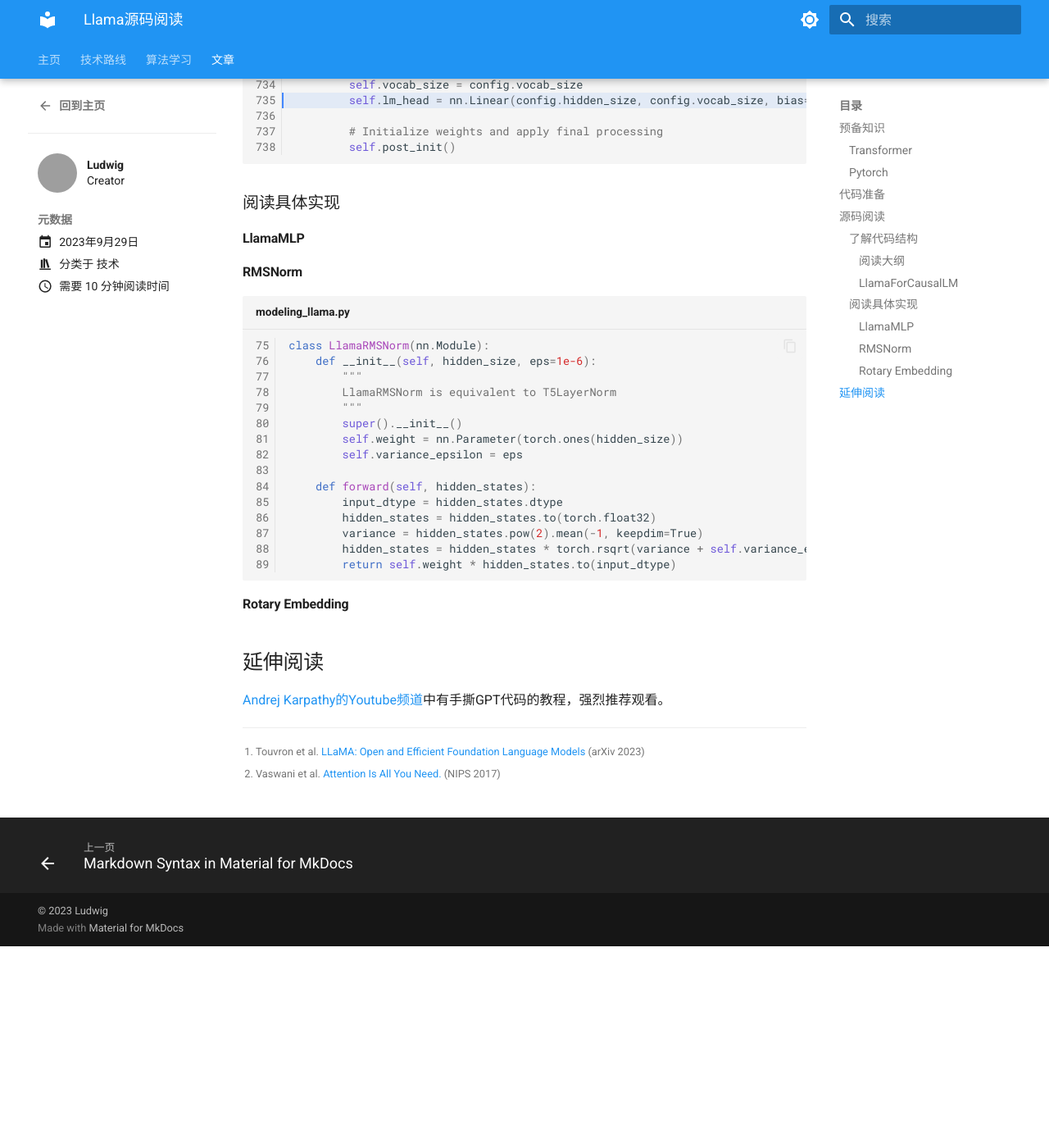
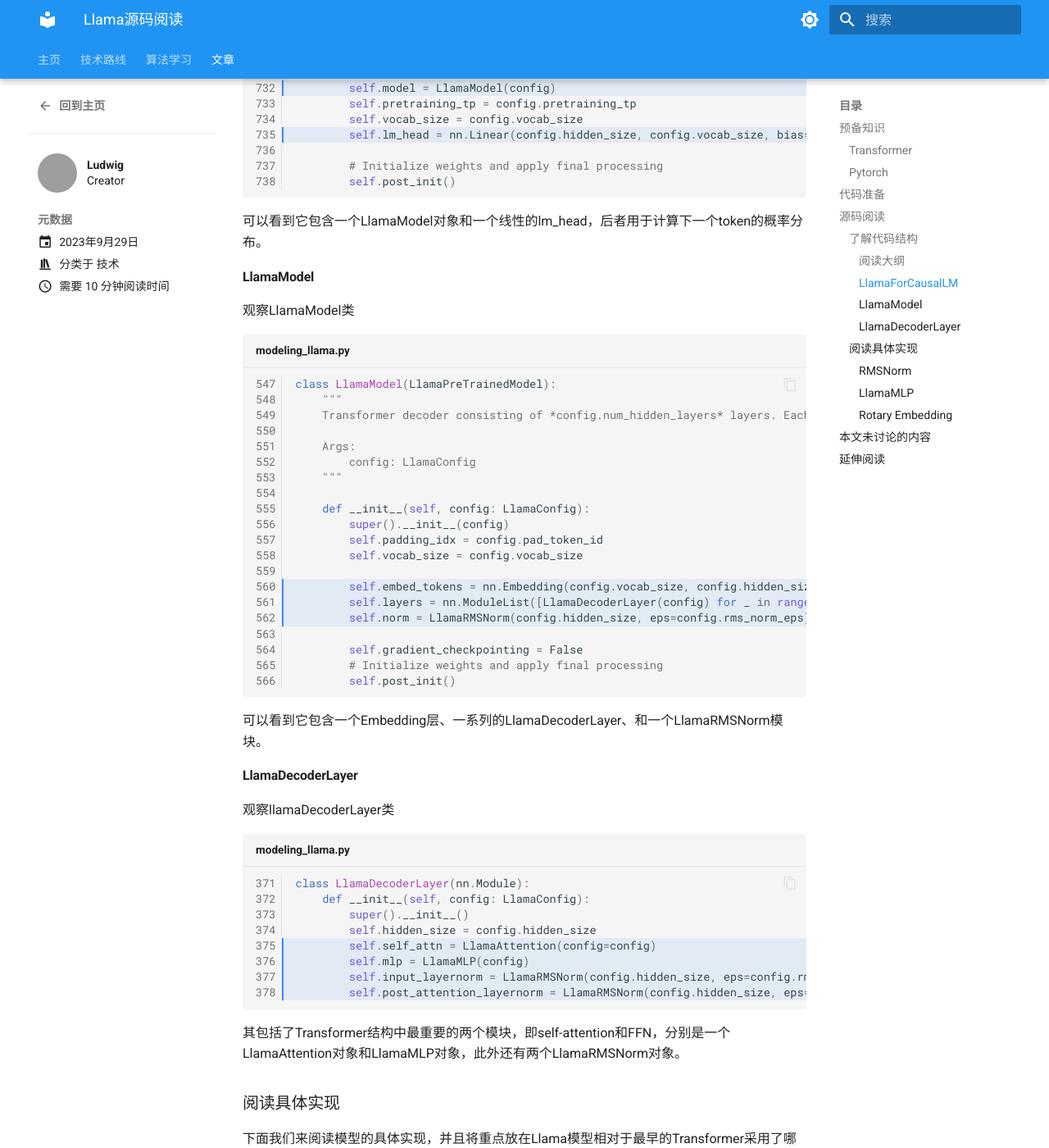
Before and after one commit to cs32963/Notebook, an MkDocs documentation site: the page built from docs/blog/posts/llama_code_reading/llama_code_reading.md, in a window 1280 px wide and 1400 px high, scrolled down 3278 px. Shown: the whole window at 82% size. Built offline with MkDocs 1.6.1 and Material for MkDocs 9.7.7, drawn with Linux system fonts in a browser that asks for light colours; before the commit the page ends 4432 px from its top, so only the background shows below that; some of the changed text lies outside the part shown; grey boxes are pictures that could not be loaded.

Commit message:
update blog

````diff
--- a/docs/blog/posts/llama_code_reading/llama_code_reading.md
+++ b/docs/blog/posts/llama_code_reading/llama_code_reading.md
@@ -73,6 +73,8 @@ transformers库采用[单模型文件策略](https://huggingface.co/blog/zh/tran
 
 ### 了解代码结构
 
+在阅读具体的实现前，应当对代码的整体结构逻辑有所了解。这一部分不需要搞清楚每一个细节，但是需要了解模型的实现代码是如何组织的。
+
 #### 阅读大纲
 
 我们首先观察一下`modeling_llama.py`文件里有哪些类和函数，在vscode中打开左边的大纲。
@@ -87,9 +89,9 @@ transformers库采用[单模型文件策略](https://huggingface.co/blog/zh/tran
 
 #### LlamaForCausalLM
 
-观察LlamaForCausalLM类，可以看到它包含一个LlamaModel对象和一个线性的lm_head，后者用于计算下一个token的概率分布。
+观察LlamaForCausalLM类
 
-```python title="modeling_llama.py" linenums="727-738" hl_lines="6 9"
+```python title="modeling_llama.py" linenums="727" hl_lines="6 9"
 class LlamaForCausalLM(LlamaPreTrainedModel):
     _tied_weights_keys = ["lm_head.weight"]
 
@@ -104,11 +106,61 @@ class LlamaForCausalLM(LlamaPreTrainedModel):
         self.post_init()
 ```
 
+可以看到它包含一个LlamaModel对象和一个线性的lm_head，后者用于计算下一个token的概率分布。
+
+#### LlamaModel
+
+观察LlamaModel类
+
+```python title="modeling_llama.py" linenums="547" hl_lines="14-16"
+class LlamaModel(LlamaPreTrainedModel):
+    """
+    Transformer decoder consisting of *config.num_hidden_layers* layers. Each layer is a [`LlamaDecoderLayer`]
+
+    Args:
+        config: LlamaConfig
+    """
+
+    def __init__(self, config: LlamaConfig):
+        super().__init__(config)
+        self.padding_idx = config.pad_token_id
+        self.vocab_size = config.vocab_size
+
+        self.embed_tokens = nn.Embedding(config.vocab_size, config.hidden_size, self.padding_idx)
+        self.layers = nn.ModuleList([LlamaDecoderLayer(config) for _ in range(config.num_hidden_layers)])
+        self.norm = LlamaRMSNorm(config.hidden_size, eps=config.rms_norm_eps)
+
+        self.gradient_checkpointing = False
+        # Initialize weights and apply final processing
+        self.post_init()
+```
+
+可以看到它包含一个Embedding层、一系列的LlamaDecoderLayer、和一个LlamaRMSNorm模块。
+
+#### LlamaDecoderLayer
+
+观察llamaDecoderLayer类
+
+```python title="modeling_llama.py" linenums="371" hl_lines="5-8"
+class LlamaDecoderLayer(nn.Module):
+    def __init__(self, config: LlamaConfig):
+        super().__init__()
+        self.hidden_size = config.hidden_size
+        self.self_attn = LlamaAttention(config=config)
+        self.mlp = LlamaMLP(config)
+        self.input_layernorm = LlamaRMSNorm(config.hidden_size, eps=config.rms_norm_eps)
+        self.post_attention_layernorm = LlamaRMSNorm(config.hidden_size, eps=config.rms_norm_eps)
+```
+
+其包括了Transformer结构中最重要的两个模块，即self-attention和FFN，分别是一个LlamaAttention对象和LlamaMLP对象，此外还有两个LlamaRMSNorm对象。
+
 ### 阅读具体实现
 
-#### LlamaMLP
+下面我们来阅读模型的具体实现，并且将重点放在Llama模型相对于最早的Transformer采用了哪些新的技术和优化。
 
 #### RMSNorm
+
+LayerNorm[^layernorm]是一种稳定深度神经网络训练的技术，Llama使用的是RMSNorm[^rmsnorm]，计算效率更高。
 
 ```python title="modeling_llama.py" linenums="75-89"
 class LlamaRMSNorm(nn.Module):
@@ -128,8 +180,13 @@ class LlamaRMSNorm(nn.Module):
         return self.weight * hidden_states.to(input_dtype)
 ```
 
+#### LlamaMLP
+
 #### Rotary Embedding
 
+## 本文未讨论的内容
+
+大模型的并行训练与推理
 
 ## 延伸阅读
 
@@ -140,3 +197,5 @@ class LlamaRMSNorm(nn.Module):
 
 [^llama]: Touvron et al. [LLaMA: Open and Efficient Foundation Language Models](https://arxiv.org/abs/2302.13971) (arXiv 2023)
 [^attention]: Vaswani et al. [Attention Is All You Need.](https://proceedings.neurips.cc/paper_files/paper/2017/file/3f5ee243547dee91fbd053c1c4a845aa-Paper.pdf) (NIPS 2017)
+[^layernorm]: Ba et al. [Layer Normalization](https://arxiv.org/abs/1607.06450) (arXiv 2023)
+[^rmsnorm]: Zhang et al. [Root Mean Square Layer Normalization](https://papers.nips.cc/paper_files/paper/2019/file/1e8a19426224ca89e83cef47f1e7f53b-Paper.pdf) (NIPS 2019)
````
